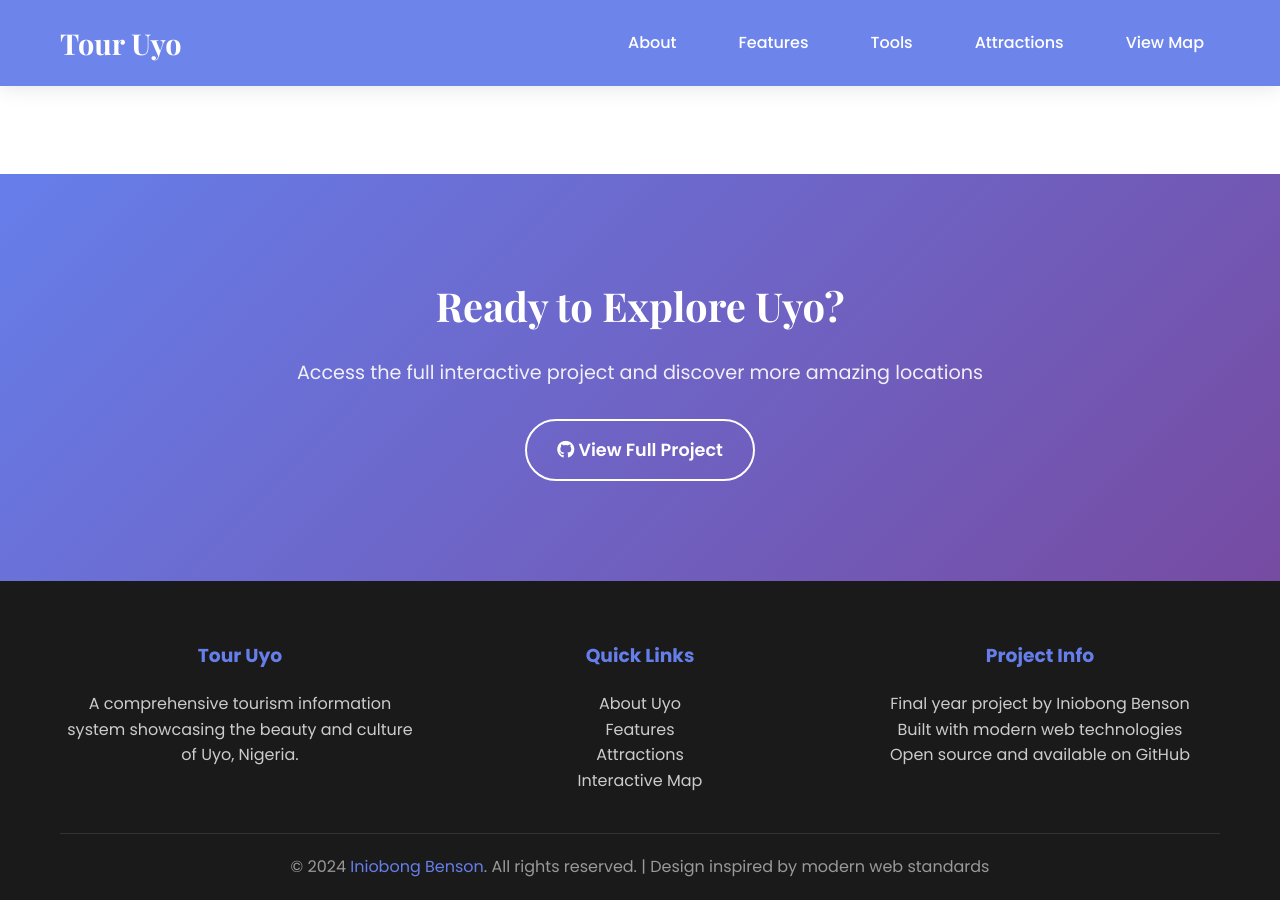
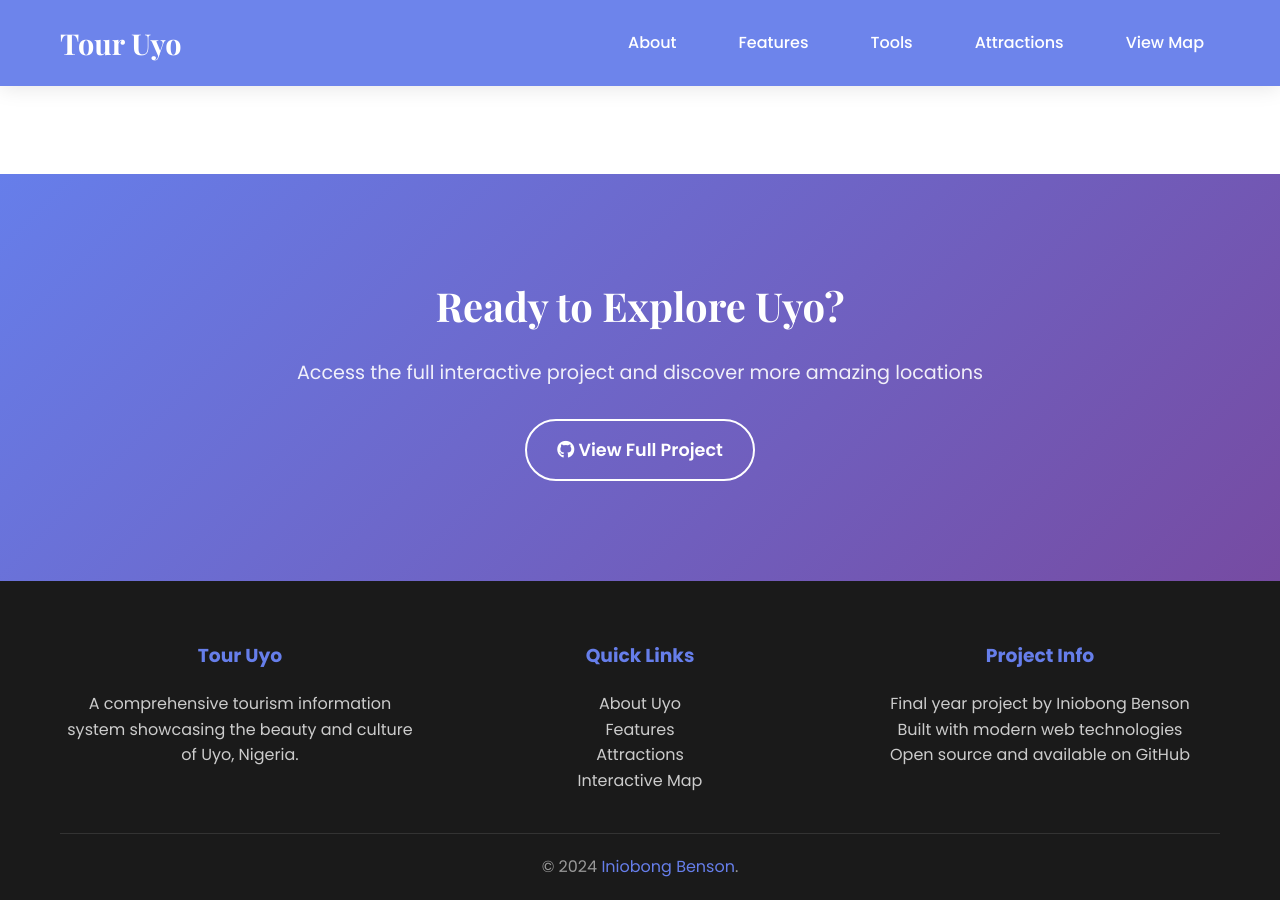
Before and after one commit to touruyo/touruyo.github.io, a Jekyll site: the page index.html, which Jekyll copies as it is, in a window 1280 px wide and 900 px high, scrolled down 5948 px. Built offline with Jekyll 4.4.1, drawn with Linux system fonts in a browser that asks for light colours.

Commit message:
update footer

```diff
--- a/index.html
+++ b/index.html
@@ -697,7 +697,7 @@
                 </div>
             </div>
             <div class="footer-bottom">
-                <p>&copy; 2024 <a href="https://linibensonjr.github.io" target="_blank">Iniobong Benson</a>. All rights reserved. | Design inspired by modern web standards</p>
+                <p>&copy; 2024 <a href="https://github.com/linibensonjr" target="_blank">Iniobong Benson</a>. </p>
             </div>
         </div>
     </footer>
```
